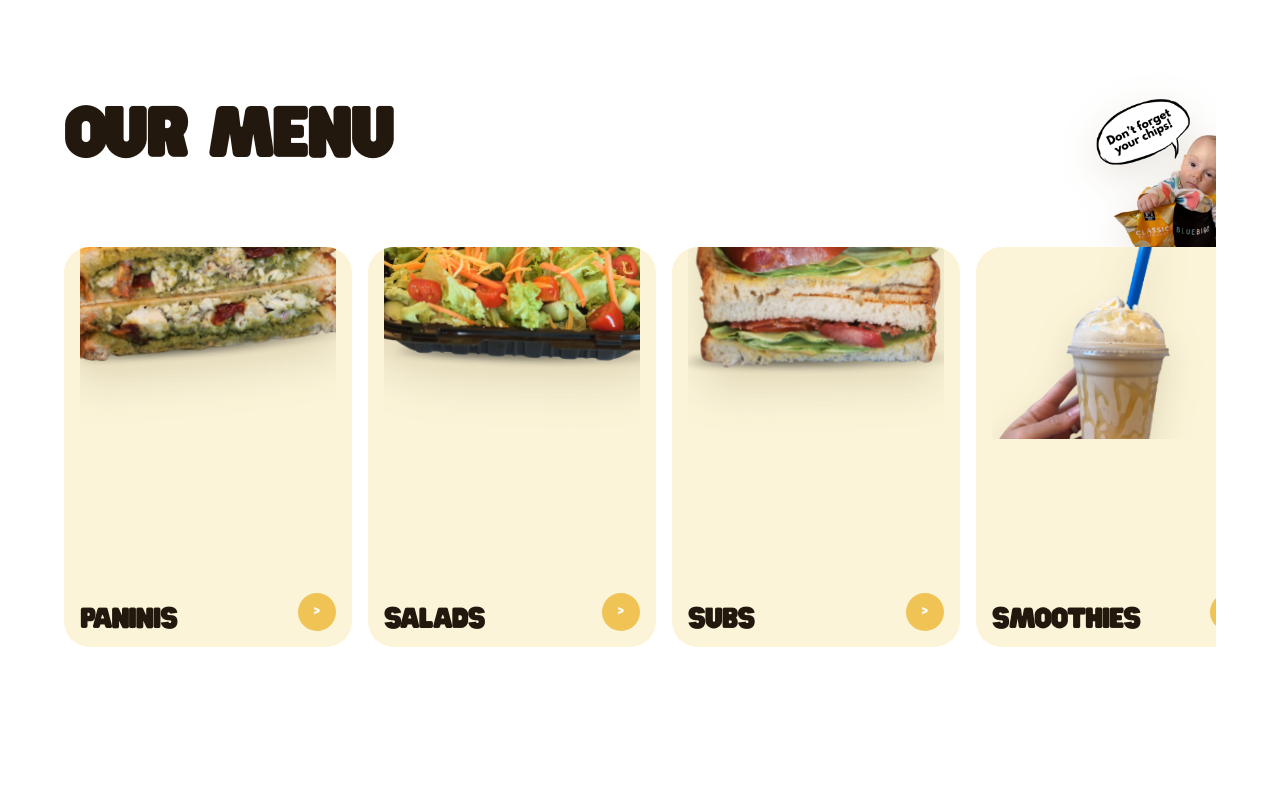
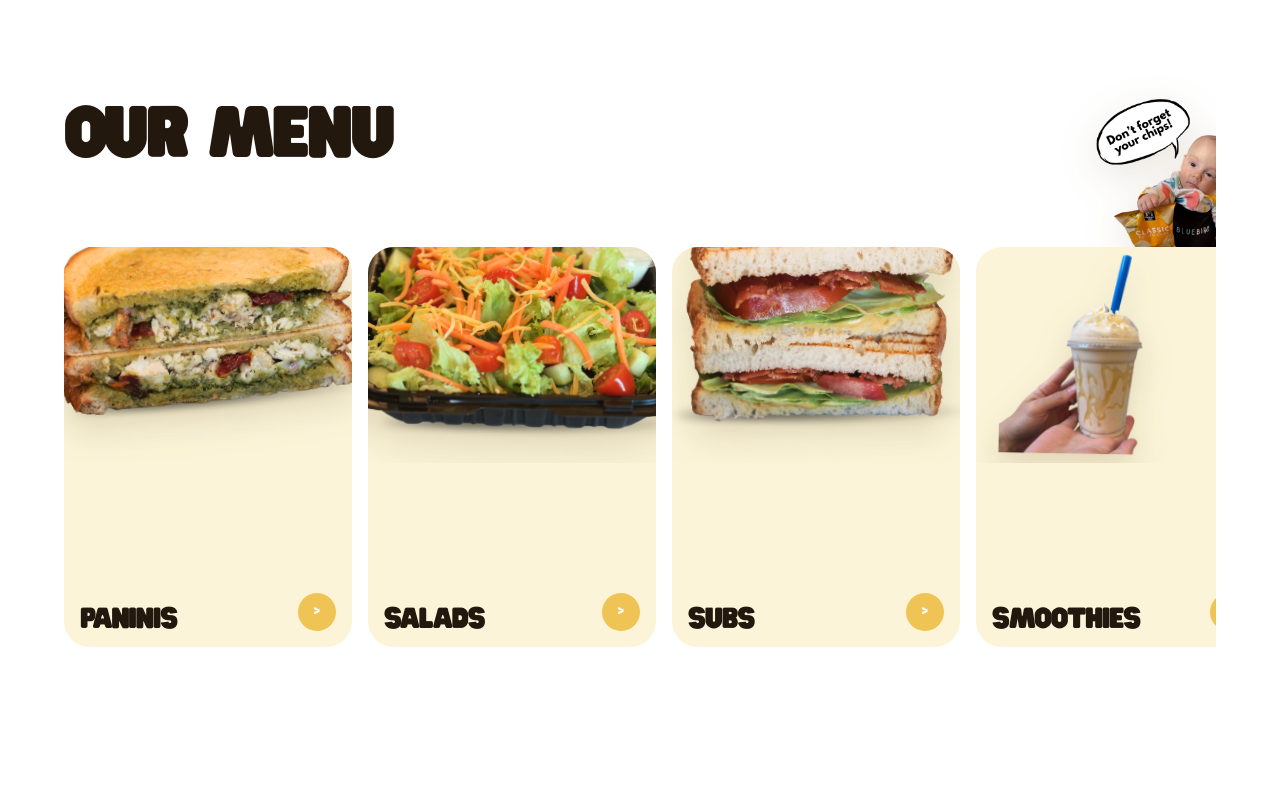
Before and after one commit to andrewchwalik/bluebird, a React (Vite) app: page / in a window 1280 px wide. Shown: the part 2100-2900 px from the top of the page. Built offline with nearby package versions, Linux system fonts and the light colour scheme; no server answers.

Commit message:
Art direct home menu card crops

```diff
--- a/src/App.css
+++ b/src/App.css
@@ -648,7 +648,7 @@ main {
 .menu-showcase-card {
   position: relative;
   display: grid;
-  grid-template-rows: 12rem 1fr;
+  grid-template-rows: 13.5rem 1fr;
   gap: 0;
   min-height: 25rem;
   padding: 0 1rem 1rem;
@@ -696,44 +696,74 @@ main {
 .menu-showcase-image {
   position: relative;
   z-index: 2;
-  display: flex;
-  align-items: flex-start;
-  justify-content: center;
-  min-height: 12rem;
-  height: 12rem;
+  min-height: 13.5rem;
+  height: 13.5rem;
+  margin: 0 -1rem;
   overflow: hidden;
 }
 
 .menu-showcase-image img {
-  width: min(20.5rem, 126%);
+  position: absolute;
+  top: var(--menu-card-top, -2rem);
+  left: var(--menu-card-left, 50%);
+  width: var(--menu-card-width, 120%);
+  max-width: none;
   height: auto;
   object-fit: contain;
   filter: drop-shadow(0 1rem 1rem rgba(108, 76, 31, 0.18));
   transform-origin: center;
+  transform:
+    translateX(-50%)
+    rotate(var(--menu-card-rotate, 0deg))
+    scale(var(--menu-card-scale, 1));
 }
 
 .menu-category-image-one img {
-  transform: translate(-0.25rem, -4.2rem) rotate(-4deg) scale(1.34);
+  --menu-card-top: -3.35rem;
+  --menu-card-left: 50%;
+  --menu-card-width: 122%;
+  --menu-card-rotate: -4deg;
+  --menu-card-scale: 1.04;
 }
 
 .menu-category-image-two img {
-  transform: translate(0.15rem, -4rem) rotate(2deg) scale(1.38);
+  --menu-card-top: -2.15rem;
+  --menu-card-left: 50%;
+  --menu-card-width: 118%;
+  --menu-card-rotate: 1deg;
+  --menu-card-scale: 1.16;
 }
 
 .menu-category-image-three img {
-  transform: translate(0.3rem, -4rem) rotate(-2deg) scale(1.32);
+  --menu-card-top: -3rem;
+  --menu-card-left: 51%;
+  --menu-card-width: 120%;
+  --menu-card-rotate: -2deg;
+  --menu-card-scale: 1.04;
 }
 
 .menu-category-image-four img {
-  transform: translateY(-1.15rem) rotate(1deg) scale(1.12);
+  --menu-card-top: -0.15rem;
+  --menu-card-left: 45%;
+  --menu-card-width: 72%;
+  --menu-card-rotate: 1deg;
+  --menu-card-scale: 1.02;
 }
 
 .menu-category-image-five img {
-  transform: translate(0rem, -3.2rem) rotate(-1deg) scale(1.28);
+  --menu-card-top: -2.2rem;
+  --menu-card-left: 51%;
+  --menu-card-width: 112%;
+  --menu-card-rotate: -1deg;
+  --menu-card-scale: 1.04;
 }
 
 .menu-category-image-six img {
-  transform: translate(0.55rem, -3.15rem) rotate(8deg) scale(1.24);
+  --menu-card-top: -1.55rem;
+  --menu-card-left: 56%;
+  --menu-card-width: 78%;
+  --menu-card-rotate: 8deg;
+  --menu-card-scale: 1.02;
 }
 
 .menu-showcase-footer {
@@ -744,7 +774,7 @@ main {
   justify-content: space-between;
   gap: 0.9rem;
   margin-top: auto;
-  padding-top: 0.85rem;
+  padding-top: 1.2rem;
 }
 
 .menu-showcase-footer h3 {
```
